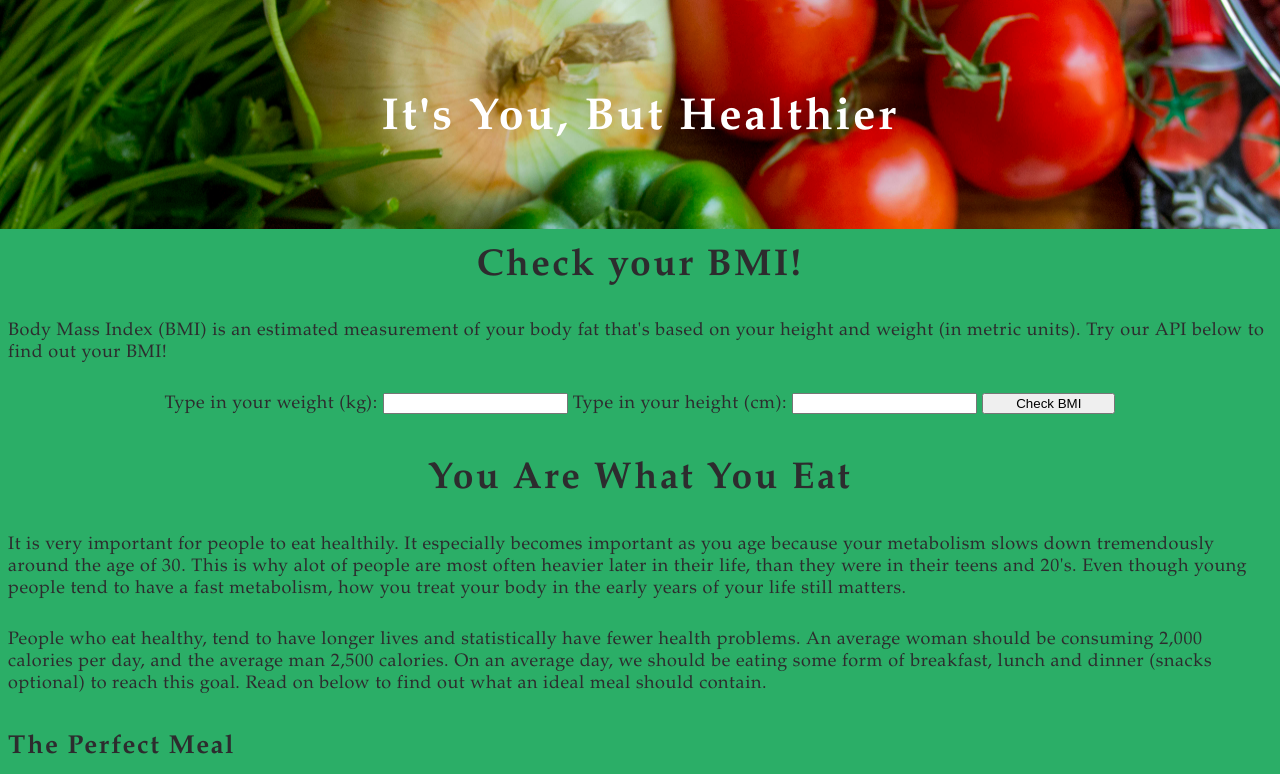
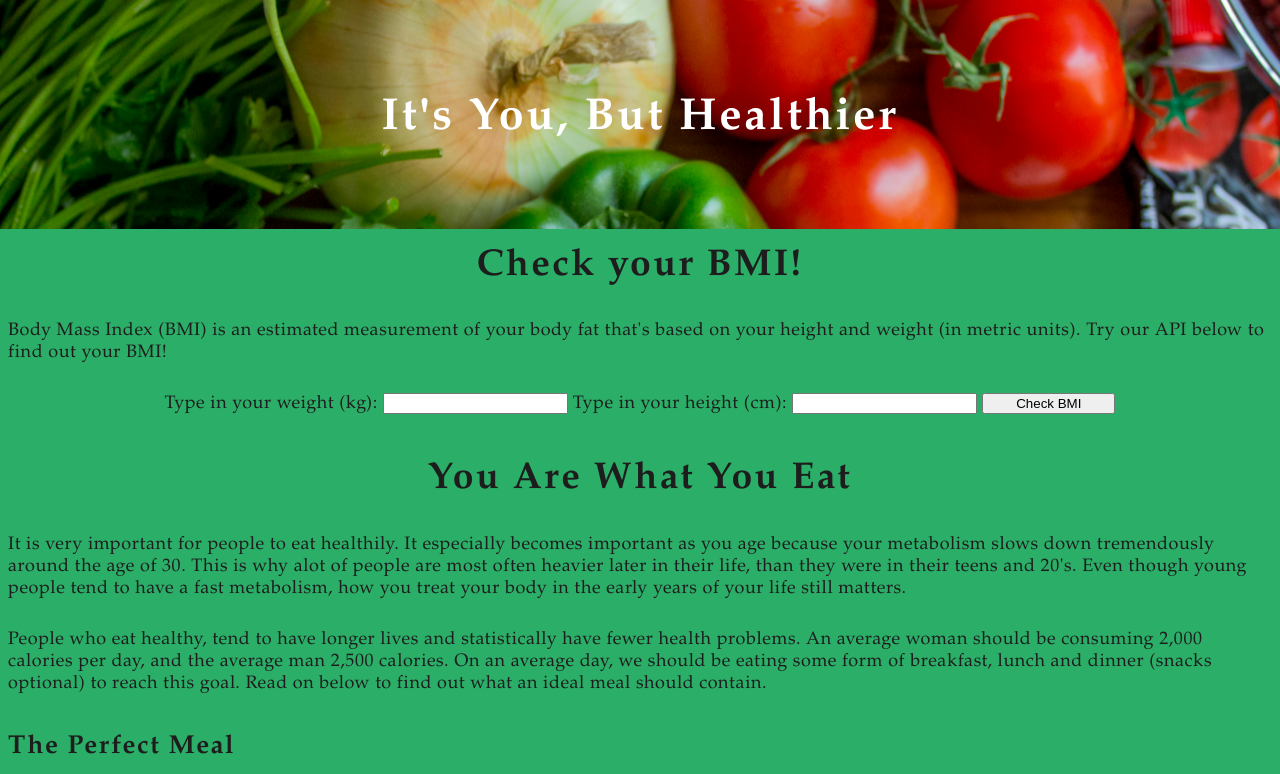
Before and after one commit to rcoasb96/project3, a plain HTML site: page index.html in a window 1280 px wide. Shown: the top 774 px of the page. Drawn offline with nearby package versions, Linux system fonts and the light colour scheme.

Commit message:
Darker color for the page text.

```diff
--- a/css/screen.css
+++ b/css/screen.css
@@ -5,7 +5,7 @@ html {
   letter-spacing: 0.03125em;
   padding-top: 0;
   background-color: #2BAE67;
-  color: #2D2C2E;
+  color: #1D1D1E;
 }
 img, video {
   display: block;
```
